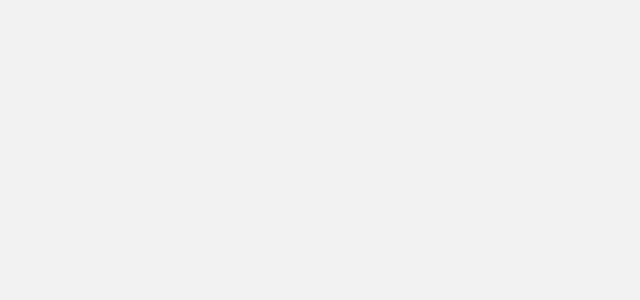
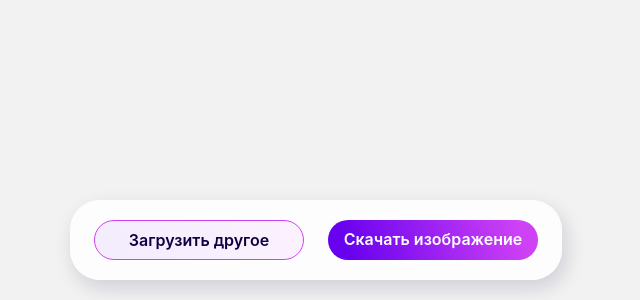
Before and after one commit to Made-In-Saratov/DrawMe, a React (Create React App) app in the folder DrawMe/: page /draw in a window 1280 px wide. Before the commit this address had no page. Shown: the part 500-800 px from the top of the page, without its empty margins (324-964 px from the left). Built offline with nearby package versions, Linux system fonts and the light colour scheme.

Commit message:
fix: codestyle improvements and build fix

```diff
--- a/DrawMe/package.json
+++ b/DrawMe/package.json
@@ -44,7 +44,6 @@
     "eslint-plugin-import": "^2.28.1",
     "eslint-plugin-react-hooks": "^4.6.0",
     "eslint-plugin-typescript": "^0.14.0",
-    "file-loader": "^6.2.0",
     "react": "^18.2.0",
     "react-dom": "^18.2.0",
     "react-helmet-async": "^1.3.0",
--- a/DrawMe/src/app/components/Button.tsx
+++ b/DrawMe/src/app/components/Button.tsx
@@ -20,7 +20,9 @@ const Button = styled.button<IButtonProps>`
   white-space: nowrap;
   text-align: center;
   ${text16Medium};
-  transition: transform var(--transition-duration) var(--transition-function);
+  transition:
+    transform 0.25s cubic-bezier(0, 0.61, 0, 1),
+    opacity 0.25s var(--transition-function);
 
   &[data-type="primary"] {
     border: none;
@@ -34,6 +36,7 @@ const Button = styled.button<IButtonProps>`
 
     &:hover {
       transform: scale(1.1);
+      opacity: 0.8;
     }
   }
 
--- a/DrawMe/src/app/components/Canvas.tsx
+++ b/DrawMe/src/app/components/Canvas.tsx
@@ -1,34 +1,30 @@
-import styled from "styled-components";
-import { FC, useEffect, useRef } from "react";
+import { useEffect, useRef } from "react"
+
+import styled from "styled-components"
 
 interface ICanvasProps {
-  image: string,
+  image: string
 }
 
-const CanvasWithImage: FC<ICanvasProps> = ({ image }) => {
-  const canvas = useRef<HTMLCanvasElement>(null);
+export default function Canvas({ image }: ICanvasProps) {
+  const canvas = useRef<HTMLCanvasElement>(null)
 
   useEffect(() => {
-    if (!canvas.current) return;
-    const context = canvas.current.getContext('2d');
-    const img = new Image();
-    img.src = image;
+    if (!canvas.current) return
+    const context = canvas.current.getContext("2d")
+    const img = new Image()
+    img.src = image
     img.onload = () => {
-      if (!canvas.current) return;
-      context?.drawImage(img, 0, 0, canvas.current.width, canvas.current.height);
+      if (!canvas.current) return
+      context?.drawImage(img, 0, 0, canvas.current.width, canvas.current.height)
     }
     // context?.drawImage(img, 0, 0, canvas.current.width, canvas.current.height);
-  }, []);
+  }, [image])
 
-  return (
-    <Canvas ref={canvas}>
-    </Canvas>
-  )
+  return <StyledCanvas ref={canvas} />
 }
 
-const Canvas = styled.canvas`
+const StyledCanvas = styled.canvas`
   width: 100vh;
   height: 100vh;
 `
-
-export default CanvasWithImage;
--- a/DrawMe/src/app/pages/AppRouter.tsx
+++ b/DrawMe/src/app/pages/AppRouter.tsx
@@ -1,13 +1,13 @@
 import { Route, Routes } from "react-router-dom"
 
+import Draw from "@/pages/draw/Draw"
 import Home from "@/pages/home/Home"
-import Draw from "@/pages/draw/Draw";
 
 export default function AppRouter() {
   return (
     <Routes>
-      <Route Component={Home} /> // TODO
-      <Route index Component={Draw} />
+      <Route index Component={Home} />
+      <Route path="/draw" Component={Draw} />
     </Routes>
   )
 }
--- a/DrawMe/src/app/pages/draw/Draw.tsx
+++ b/DrawMe/src/app/pages/draw/Draw.tsx
@@ -1,46 +1,52 @@
-import styled from "styled-components";
-import Button from "@/components/Button";
-import CanvasWithImage from "@/components/Canvas";
-import img from '../../../225H_RGB.ppm';
+import { MouseEventHandler, useCallback, useRef } from "react"
+
+import styled from "styled-components"
+
+import Button from "@/components/Button"
+import Canvas from "@/components/Canvas"
 
 export default function Draw() {
+  const input = useRef<HTMLInputElement>(null)
+
+  const handleUploadClick = useCallback<MouseEventHandler<HTMLButtonElement>>(
+    () => input.current?.click(),
+    [input]
+  )
+
   return (
     <Wrapper>
-      <CanvasWithImage image={img}></CanvasWithImage>
+      {/* <Canvas image={img}></Canvas> */}
       <ButtonWrapper>
-        <Button data-type="secondary">
-          <input
-            type="file"
-
-          />
-        </Button>
-        {/*<a href={}></a>*/}
+        <InputButton data-type="secondary" onClick={handleUploadClick}>
+          Загрузить другое
+          <input type="file" ref={input} />
+        </InputButton>
         <Button data-type="primary">Скачать изображение</Button>
       </ButtonWrapper>
     </Wrapper>
   )
 }
 
-const Wrapper = styled.div`
+const Wrapper = styled.div``
+
+const ButtonWrapper = styled.div`
+  position: absolute;
+  bottom: 20px;
+  left: 50%;
+  transform: translateX(-50%);
+
   display: flex;
-  position: relative;
-  top: 16px;
-  width: 75%;
-  height: 90vh;
-  margin: 0 auto;
-  border-radius: 8px;
-  background: #fff;
+  gap: 24px;
+  padding: 20px 24px;
+
+  border-radius: 30px;
+  background: rgba(255, 255, 255, 0.8);
+  box-shadow: 4px 8px 20px 0px rgba(16, 0, 65, 0.15);
+  backdrop-filter: blur(8px);
 `
 
-const ButtonWrapper = styled.div`
-  display: flex;
-  gap: 24px;
-  position: absolute;
-  bottom: -5px;
-  left: 50%;
-  transform: translateX(-50%);
-  border-radius: 30px;
-  padding: 20px 24px;
-  background: rgba(255, 255, 255, 80);
-  box-shadow: 4px 8px 20px 0;
+const InputButton = styled(Button)`
+  > input {
+    display: none;
+  }
 `
--- a/DrawMe/src/app/pages/home/Home.tsx
+++ b/DrawMe/src/app/pages/home/Home.tsx
@@ -1,18 +1,26 @@
+import { MouseEventHandler, useCallback } from "react"
+
+import { useNavigate } from "react-router-dom"
 import styled from "styled-components"
 
 import Button from "@/components/Button"
 import { header48, text16 } from "@/utils/fonts"
-import { Link } from "react-router-dom"
 
 export default function Home() {
+  const navigate = useNavigate()
+
+  const handleButtonClick = useCallback<MouseEventHandler<HTMLButtonElement>>(
+    () => navigate("/draw"),
+    [navigate]
+  )
 
   return (
     <Wrapper>
       <h1>Draw Me</h1>
       <p>Лучший редактор изображений для спортивного программирования.</p>
-      <Link to="/draw">
-        <Button data-type="primary">Загрузить файл</Button>
-      </Link>
+      <Button data-type="primary" onClick={handleButtonClick}>
+        Загрузить файл
+      </Button>
     </Wrapper>
   )
 }
--- a/DrawMe/src/app/store/api/reducers.ts
+++ b/DrawMe/src/app/store/api/reducers.ts
@@ -1,5 +1,5 @@
-import drawMeApi from "."
-import baseApi from "./base"
+import drawMeApi from "@/store/api"
+import baseApi from "@/store/api/base"
 
 const reducers = {
   [drawMeApi.reducerPath]: drawMeApi.reducer,
--- a/DrawMe/src/app/types/import-ppm.d.ts
+++ /dev/null
@@ -1,4 +0,0 @@
-declare module "*.ppm" {
-  const value: any;
-  export default value;
-}
--- a/DrawMe/src/app/utils/fonts.ts
+++ b/DrawMe/src/app/utils/fonts.ts
@@ -1,4 +1,4 @@
-  const family = {
+const family = {
   header: "Inter, Tahoma, sans-serif",
   regular: "Inter, Tahoma, sans-serif",
 }
--- a/DrawMe/webpack.config.js
+++ b/DrawMe/webpack.config.js
@@ -16,6 +16,7 @@ module.exports = {
   devServer: {
     port: 3001,
     static: "./dist",
+    historyApiFallback: true,
   },
   resolve: {
     extensions: [".ts", ".tsx", ".js", ".jsx", ".json"],
@@ -45,13 +46,6 @@ module.exports = {
         test: /\.(sa|sc|c)ss$/,
         use: ["style-loader", "css-loader", "sass-loader"],
       },
-      {
-        test: /\.(png|jpe?g|svg|ppm)$/,
-        loader: 'file-loader',
-        options: {
-          name: 'assets/[name].[ext]',
-        }
-      }
     ],
   },
   plugins: [
```
Also changed, not shown: 2 other files (tests, documents, lock files or other folders).
